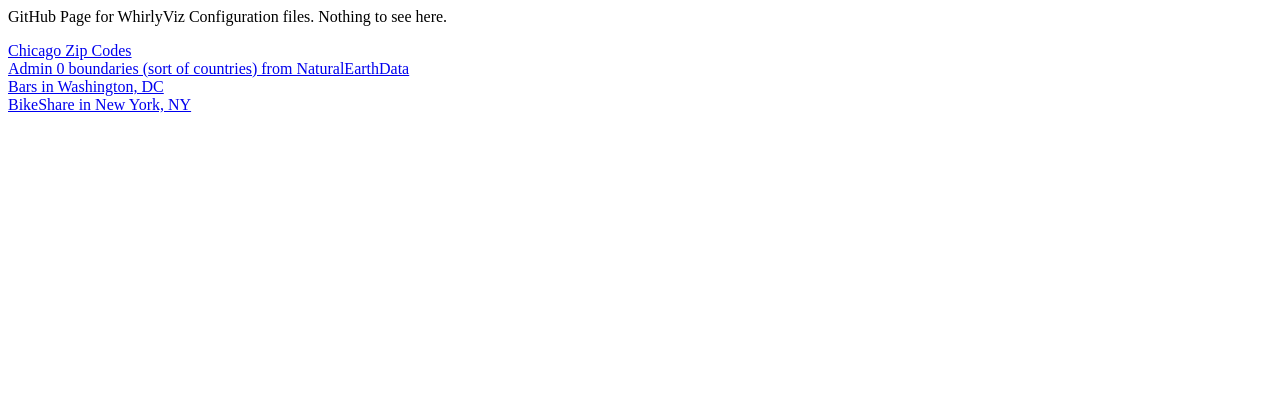
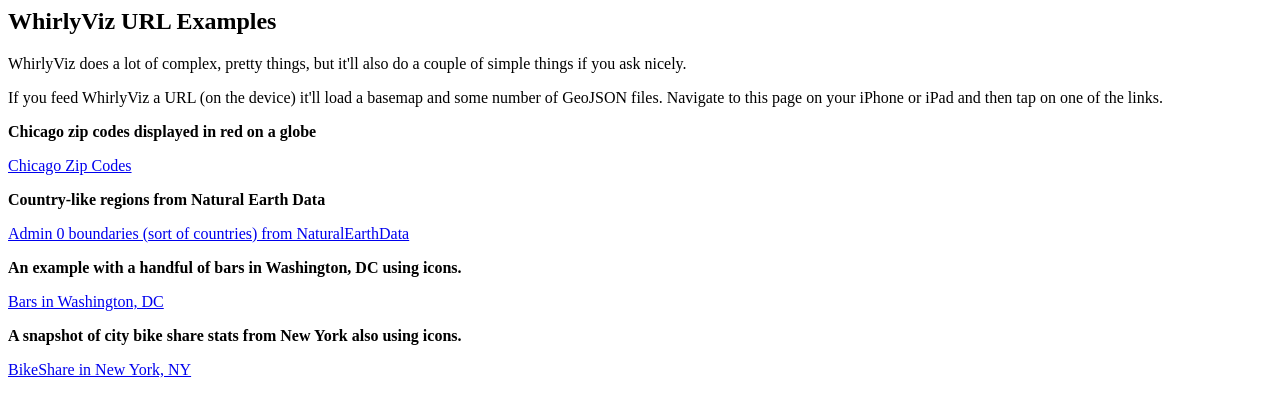
Before and after one commit to mousebird/WhirlyVizConfig, a plain HTML site: page index.html in a window 1280 px wide. Drawn offline with Linux system fonts and the light colour scheme.

Commit message:
Updated link page

```diff
--- a/index.html
+++ b/index.html
@@ -1,21 +1,34 @@
 <html>
 
 <body>
-<p>GitHub Page for WhirlyViz Configuration files.  Nothing to see here.</p>
+
+<h2>WhirlyViz URL Examples</h2>
+
+<p>WhirlyViz does a lot of complex, pretty things, but it'll also do a couple of simple things if you ask nicely.</p>
+
+<p>If you feed WhirlyViz a URL (on the device) it'll load a basemap and some number of GeoJSON files.  Navigate to this page on your iPhone or iPad and then tap on one of the links.</p>
+
+<p><b>Chicago zip codes displayed in red on a globe</b></p>
 
 <a href="whirlyviz://display?name=Chicago Zip Codes&basemap=http://a.tiles.mapbox.com/v3/examples.map-zq0f1vuc.json&vecwidth=4.0&veccolor=8B0000AA&vecfilled=no&geojson=https://raw.github.com/smartchicago/chicago-atlas/master/db/import/zipcodes.geojson&vecfilled=yes&veccolor=8B000066&geojson=https://raw.github.com/smartchicago/chicago-atlas/master/db/import/zipcodes.geojson&clearcolor=82CAFAFF">Chicago Zip Codes
 </a>
 
 <br>
 
+<p><b>Country-like regions from Natural Earth Data</b></p>
+
 <a href="whirlyviz://display?name=Countries&type=globe&basemap=http://a.tiles.mapbox.com/v3/examples.map-zq0f1vuc.json&vecwidth=4.0&veccolor=FFFFFFFF&vecfilled=no&geojson=http://mousebird.github.io/WhirlyVizConfig/geojson/ne_50m_admin_0_map_subunits.json">Admin 0 boundaries (sort of countries) from NaturalEarthData</a>
 
 <br>
+
+<p><b>An example with a handful of bars in Washington, DC using icons.</b></p>
 
 <a href="whirlyviz://display?type=map2d&name=Bars in DC&basemap=http://a.tiles.mapbox.com/v3/examples.map-zq0f1vuc.json&geojson=https://raw.github.com/benbalter/dc-wifi-social/master/bars.geojson">
 Bars in Washington, DC</a>
 
 <br>
+
+<p><b>A snapshot of city bike share stats from New York also using icons.</b></p>
 
 <a href="whirlyviz://display?name=Bike Share in NYC&type=map2d&basemap=http://a.tiles.mapbox.com/v3/examples.map-zq0f1vuc.json&geojson=https://raw.github.com/bikesharebot/bikesharestats/master/citibikenyc.geojson">
 BikeShare in New York, NY</a>
```
